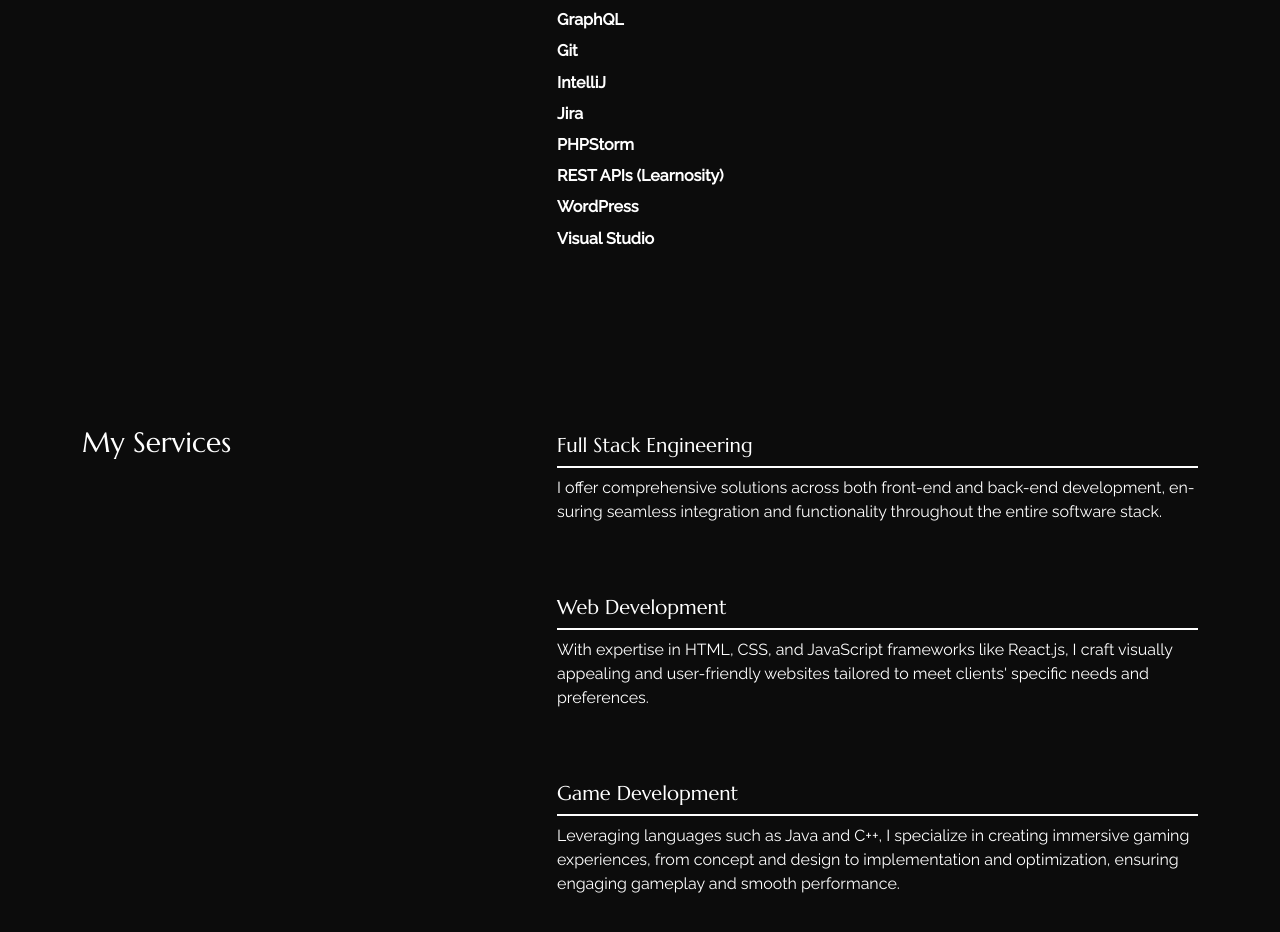
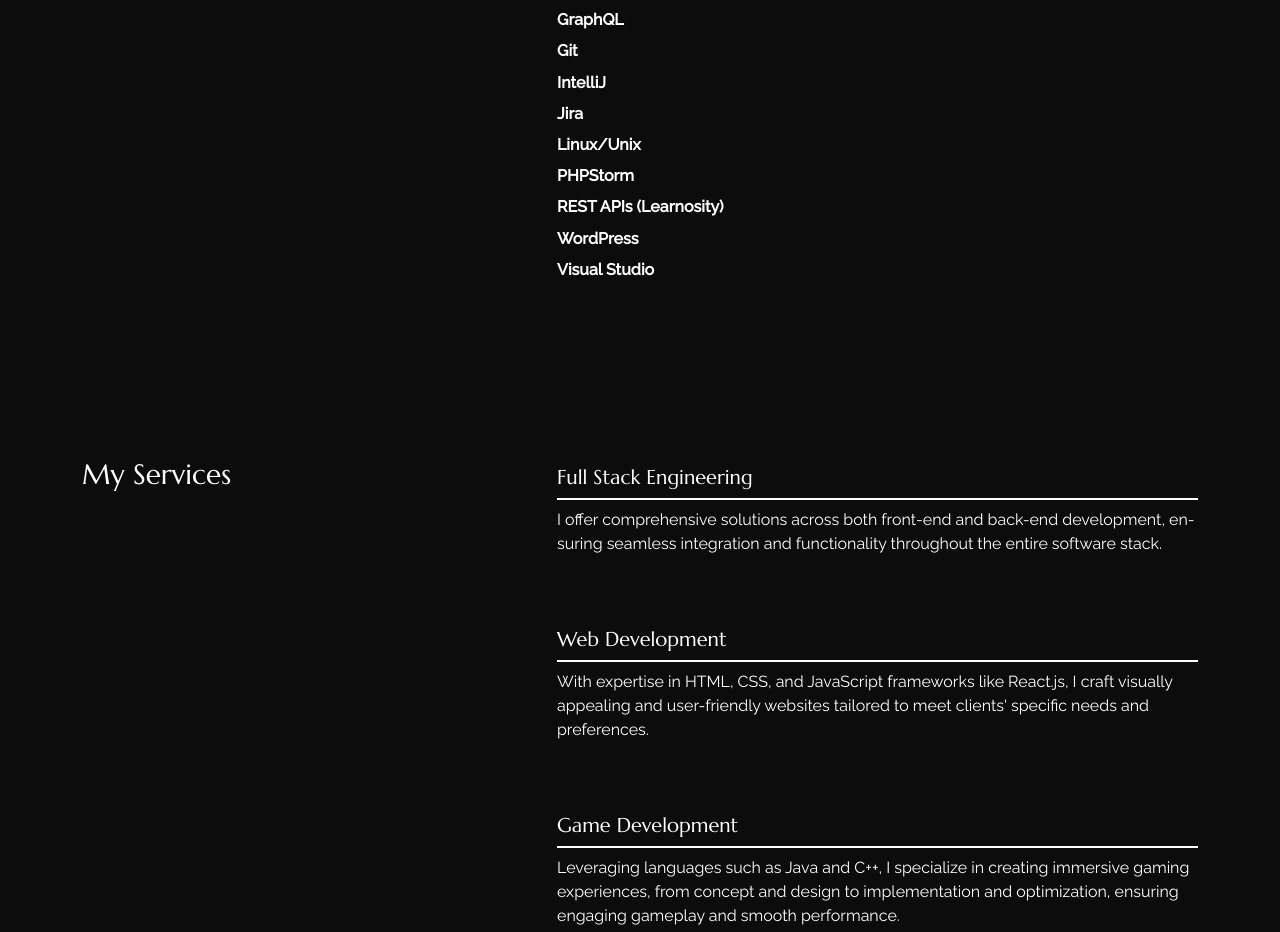
Before and after one commit to pattygcoding/PatrickGoodwinPortfolio, a React (Create React App) app: page /about in a window 1280 px wide. Shown: the part 2480-3412 px from the top of the page. Built offline with nearby package versions, Linux system fonts and the light colour scheme.

Commit message:
Added GitHub Repo for WordPress

```diff
--- a/src/content_option.js
+++ b/src/content_option.js
@@ -204,6 +204,9 @@
         name: "Jira",
     },
     {
+        name: "Linux/Unix",
+    },
+    {
         name: "PHPStorm",
     },
     {
@@ -266,6 +269,7 @@
     {
         img: "https://i.imgur.com/5oWBUGF.jpeg",
         description: "Wordpress Travel Site: I am currently working on building a Wordpress website to document my travel experiences.",
+        website_github: "https://github.com/pattygcoding/patrickgoodwintravels",
     },
 
 ];
--- a/src/pages/portfolio/index.js
+++ b/src/pages/portfolio/index.js
@@ -41,7 +41,7 @@
                           <a href={data.suprememc_github_legacy}>GitHub Repository</a>
                         </>
                       ) :
-                      ( i !== 2 && i !== 6 ?
+                      ( i !== 2 ?
                       (
                         <>
                           <a href={data.website_github}>GitHub Repository</a>
```
